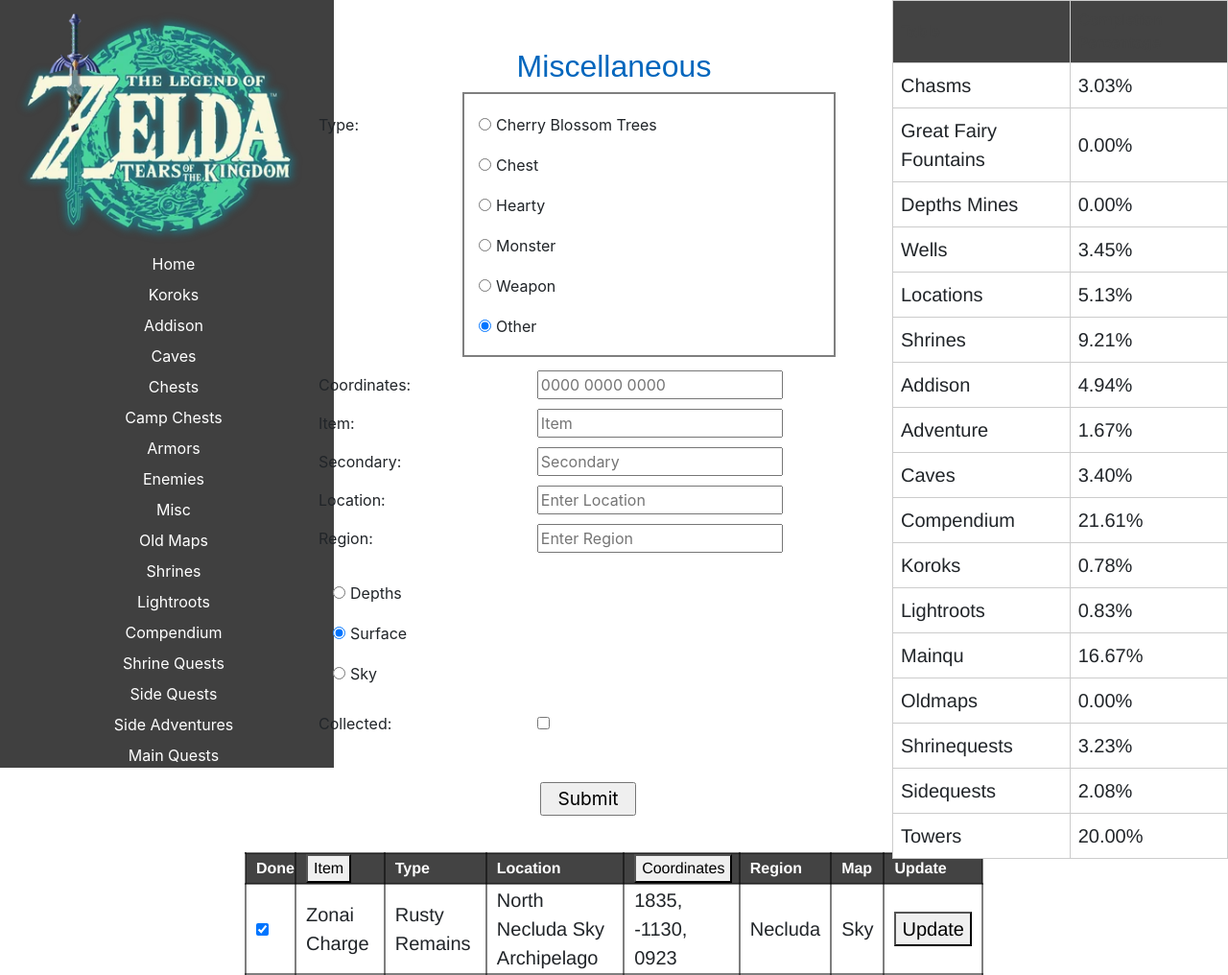
After one commit to SLDowney/ProTrack-ProgressTracker, a Flask app: page /misc in a window 1280 px wide. The commit adds this page. Shown: the whole page at 96% size. Run offline with Flask 3, Linux system fonts and the light colour scheme; some libraries are stand-ins or nearby versions.

Commit message:
Update to Misc
Renamed Interesting.html to Misc.html. Created tables for food (hearty) and Cherry Blossom Trees, and created a new route for the new Misc.html page. Can now use Misc to enter objects as the user finds them, and they will be added to the respective databases based on type (Note: type Other will add item to misc database). As of now, misc.html page only shows entries into the misc table. To see other successful entries, must navigate to the appropriate page - of which the only one currently is Chests.

```diff
--- a/site/application.py
+++ b/site/application.py
@@ -154,7 +154,6 @@ def get_percentages():
 def update_weapons_table(weapon_name, region, damage, buff):
     with closing(conn.cursor()) as c:
         c.execute('SELECT * FROM Weapons WHERE weapon_name = ?', (weapon_name,))
-        c.execute('SELECT * FROM Weapons WHERE weapon_name = ?', (weapon_name,))
         weapon_data = c.fetchone()
 
         if weapon_data:
@@ -456,6 +455,143 @@ def add_chest():
         headline = "Error in insert operation. Please try again."
         return redirect('/chests')
     return redirect('/chests')
+
+@app.route('/misc', methods=['GET', 'POST'])
+def misc():
+    headline = "Miscellaneous"
+    percentages = get_percentages()
+    scroll_position = session.get('scrollPosition')
+    if scroll_position is not None:
+        scroll_position = int(scroll_position)
+
+    if request.method == 'POST':
+        with closing(conn.cursor()) as c:
+            miscs = c.execute('SELECT * FROM misc').fetchall()
+            for misc in miscs:
+                misc_id = misc[0]
+                misc_found = request.form.get(f'misc_found_{misc_id}')
+                if misc_found is None:
+                    misc_found = '0'
+                else:
+                    misc_found = '1'
+                print("misc_id:", misc_id)
+                print("misc_found:", misc_found)
+                c.execute('UPDATE misc SET misc_done = ? WHERE misc_id = ?', (misc_found, misc_id))
+                print("Executed update statement for misc ID:", misc_id)
+            conn.commit()
+
+    # Retrieve all miscs from the database
+    with closing(conn.cursor()) as c:
+        things = []
+        c.execute('SELECT * FROM misc')
+        miscs = c.fetchall()
+        # c.execute('SELECT * FROM food')
+        # food = c.fetchall
+        # things.extend(miscs)
+        # things.extend(food)
+        # print("Things:", things)
+
+    return render_template('misc.html', miscs=miscs, scroll_position=scroll_position, headline=headline, percentages=percentages)
+
+
+@app.route("/add_misc", methods=["POST"])
+def add_misc():
+    try:
+        misc_coord = request.form['misc_coord']
+        # Remove spaces and commas from the input
+        misc_coord = misc_coord.replace(' ', '').replace(',', '')
+
+        # Format the misc_coord with commas while maintaining negative signs
+        formatted_misc_coord = ''
+        i = 0
+        while i < len(misc_coord):
+            section = misc_coord[i:i+4]
+            if section.startswith('-'):
+                section = misc_coord[i:i+5]
+                formatted_misc_coord += section + ', '
+                i += 5
+            else:
+                formatted_misc_coord += section[:4] + ', '
+                i += 4
+        formatted_misc_coord = formatted_misc_coord.rstrip(', ')
+
+        misc_type = request.form['misc_type']
+        misc_item = request.form['misc_item']
+        misc_secondary = request.form['misc_secondary']
+        misc_location = request.form['misc_location']
+        misc_region = request.form['misc_region']
+        misc_done = request.form.get(f'misc_done')
+        misc_map = request.form['misc_map']
+
+        print("misc_Done:", misc_done)
+        if misc_done == None:
+            misc_done = "0"
+        else:
+            misc_done = "1"
+
+        if misc_type == "Weapon":
+            # Find the opening and closing parentheses positions
+            opening_parenthesis_pos = misc_item.find("(")
+            closing_parenthesis_pos = misc_item.find(")")
+
+            if opening_parenthesis_pos != -1 and closing_parenthesis_pos != -1:
+                # Extract the weapon name and damage number
+                weapon_name = misc_item[:opening_parenthesis_pos].strip()
+                damage_and_buff = misc_item[opening_parenthesis_pos + 1:closing_parenthesis_pos].strip()
+
+                # Find the position of the comma to separate damage number and buff
+                comma_pos = damage_and_buff.find(",")
+                if comma_pos != -1:
+                    damage_number = damage_and_buff[:comma_pos].strip()
+                    buff = damage_and_buff[comma_pos + 1:].strip()
+                else:
+                    # If there is no comma, consider the whole part as damage number and no buff
+                    damage_number = damage_and_buff.strip()
+                    buff = "No Buff"
+
+                print("Weapon Name:", weapon_name)
+                print("Damage Number:", damage_number)
+                print("Buff:", buff)
+                update_weapons_table(weapon_name, misc_region, damage_number, buff)
+
+            else:
+                print("Invalid misc item format.")
+
+        with closing(conn.cursor()) as c:
+            if misc_type == "Cherry Blossom Trees":
+                query = '''INSERT INTO cherry_blossom_trees (cherry_coord, cherry_location, cherry_region, cherry_found)
+                        VALUES(?, ?, ?, ?)'''
+                c.execute(query, (formatted_misc_coord, misc_location, misc_region, misc_done))
+
+            if misc_type == "Monster":
+                query = '''INSERT INTO enemies (e_coord, e_monster, e_color, e_location,e_region, e_found, e_map)
+                        VALUES(?, ?, ?, ?, ?, ?, ?)'''
+                c.execute(query, (formatted_misc_coord, misc_item, misc_secondary, misc_location, misc_region, misc_done, misc_map))
+
+            if misc_type == "Hearty":
+                query = '''INSERT INTO food (food_category, food_item, food_tier, food_coord, food_location, food_region, food_found, food_map)
+                        VALUES(?, ?, ?, ?, ?, ?, ?, ?)'''
+                print("inserted into food")
+                c.execute(query, (misc_type, misc_item, misc_secondary, formatted_misc_coord, misc_location, misc_region, misc_done, misc_map))
+
+            if misc_type == "Chest":
+                query = '''INSERT INTO chests (chest_type, chest_item, chest_coord, chest_location, chest_region, chest_sideq, chest_done, chest_map)
+                        VALUES(?, ?, ?, ?, ?, ?, ?, ?)'''
+                c.execute(query, (misc_type, misc_item, formatted_misc_coord, misc_location, misc_region, misc_secondary, misc_done, misc_map))
+            if misc_type == "Other":
+                query = '''INSERT INTO misc (misc_type, misc_item, misc_coord, misc_location, misc_region, misc_secondary, misc_done, misc_map)
+                        VALUES(?, ?, ?, ?, ?, ?, ?, ?)'''
+                c.execute(query, (misc_type, misc_item, formatted_misc_coord, misc_location, misc_region, misc_secondary, misc_done, misc_map))
+            conn.commit()
+            query = '''SELECT * FROM misc ORDER BY misc_id DESC LIMIT 1'''
+            c.execute(query)
+            row = c.fetchone()
+
+    except sqlite3.OperationalError as e:
+        print(e)
+        headline = "Error in insert operation. Please try again."
+        return redirect('/misc')
+    return redirect('/misc')
 
 @app.route('/camp_chest', methods=['GET', 'POST'])
 def camp_chest():
--- /dev/null
+++ b/site/static/javascript_misc.js
@@ -0,0 +1,67 @@
+window.addEventListener('DOMContentLoaded', function() {
+  var sortByNameBtn = document.getElementById("sort-by-name-btn");
+  var sortByCoordBtn = document.getElementById("sort-by-coord-btn");
+  var miscsList = document.getElementById('miscs-list');
+
+  var isNameSortAscending = true;
+  var isCoordSortAscending = true;
+
+  if (sortByNameBtn && sortByCoordBtn && miscsList) {
+    sortByNameBtn.addEventListener("click", function(event) {
+      event.preventDefault(); // Prevent form submission
+      sortmiscs('name');
+      isNameSortAscending = !isNameSortAscending; // Toggle sorting order
+    });
+
+    sortByCoordBtn.addEventListener("click", function(event) {
+      event.preventDefault(); // Prevent form submission
+      sortmiscs('coord');
+      isCoordSortAscending = !isCoordSortAscending; // Toggle sorting order
+    });
+  }
+
+  function sortmiscs(sortType) {
+    var miscs = Array.from(miscsList.getElementsByTagName('li'));
+
+    miscs.sort(function(a, b) {
+      var aValue, bValue;
+
+      if (sortType === 'name') {
+        aValue = a.querySelector("p").textContent;
+        bValue = b.querySelector("p").textContent;
+      } else if (sortType === 'coord') {
+        aValue = extractCoord(a);
+        bValue = extractCoord(b);
+      }
+
+      // Customize your sorting logic here
+      if (sortType === 'name') {
+        if (aValue < bValue) {
+          return isNameSortAscending ? -1 : 1;
+        } else if (aValue > bValue) {
+          return isNameSortAscending ? 1 : -1;
+        } else {
+          return 0;
+        }
+      } else if (sortType === 'coord') {
+        if (aValue < bValue) {
+          return isCoordSortAscending ? -1 : 1;
+        } else if (aValue > bValue) {
+          return isCoordSortAscending ? 1 : -1;
+        } else {
+          return 0;
+        }
+      }
+    });
+
+    miscs.forEach(function(misc) {
+      miscsList.appendChild(misc);
+    });
+  }
+
+  function extractCoord(miscElement) {
+    var miscCoord = miscElement.querySelector('p:nth-of-type(2)').textContent;
+    var coordParts = miscCoord.split(' ');
+    return coordParts.join('');
+  }
+});
--- a/site/templates/layout.html
+++ b/site/templates/layout.html
@@ -43,7 +43,7 @@
                         <a class="nav-link" href="{{ url_for('enemies') }}">Enemies</a>
                     </li>
                     <li class="nav-item">
-                        <a class="nav-link" href="{{ url_for('interesting') }}">Interesting</a>
+                        <a class="nav-link" href="{{ url_for('misc') }}">Misc</a>
                     </li>
                     <li class="nav-item">
                         <a class="nav-link" href="{{ url_for('oldmaps') }}">Old Maps</a>
--- /dev/null
+++ b/site/templates/misc.html
@@ -0,0 +1,109 @@
+{% extends "layout.html" %}
+
+{% block body %}
+    <form id="add_misc" method="POST" action="/add_misc">
+        <div id="new_chest_container">
+            <div id="addchest">
+                <label id="chest_labels" class="labels">Type:</label>
+                <div class="row">
+                    <div class="col">
+                        <label><input type="radio" name="misc_type" value="Cherry Blossom Trees">Cherry Blossom Trees</label><br>
+                        <label><input type="radio" name="misc_type" value="Chest">Chest</label><br>
+                        <label><input type="radio" name="misc_type" value="Hearty">Hearty</label><br>
+                        <label><input type="radio" name="misc_type" value="Monster">Monster</label><br>
+                        <label><input type="radio" name="misc_type" value="Weapon">Weapon</label><br>
+                        <label><input type="radio" name="misc_type" value="Other" checked>Other</label><br>
+                    </div>
+                </div>
+            </div>
+            <div id="addchest">
+                <label id="chest_labels" class="labels">Coordinates:</label>
+                <input type="text" id="misc_coord" name="misc_coord" placeholder="0000 0000 0000" required>
+            </div>
+            <div id="addchest">
+                <label id="chest_labels" class="labels">Item:</label>
+                <input type="text" id="misc_item" name="misc_item" placeholder="Item" required>
+            </div>
+            <div id="addchest">
+                <label id="chest_labels" class="labels">Secondary:</label>
+                <input type="text" id="misc_secondary" name="misc_secondary" placeholder="Secondary">
+            </div>
+            <div id="addchest">
+                <label id="chest_labels" class="labels">Location:</label>
+                <input type="text" id="misc_location" name="misc_location" placeholder="Enter Location" required>
+            </div>
+            <div id="addchest">
+                <label id="chest_labels" class="labels">Region:</label>
+                <input type="text" id="misc_region" name="misc_region" placeholder="Enter Region" required>
+            </div>
+            <div class="col" id="addchest">
+                <label><input type="radio" name="misc_map" value="Depths">Depths</label><br>
+                <label><input type="radio" name="misc_map" value="Surface" checked>Surface</label><br>
+                <label><input type="radio" name="misc_map" value="Sky">Sky</label><br>
+            </div>
+            <div id="addchest">
+                <label id="chest_labels" class="labels">Collected:</label>
+                <input type="checkbox" id="misc_done" name="misc_done" value="0" unchecked>
+            </div>
+        </div>
+        <input type="submit" id="addItemSubmit" value="Submit">
+    </form>
+
+    <form id="miscform" method="POST" action="/miscs">
+        <table class="chests-table">
+            <thead>
+                <tr>
+                    <th>Done</th>
+                    <th><button id="sort-by-name-btn" onclick="sortmiscs('name')">Item</button></th>
+                    <th>Type</th>
+                    <th>Location</th>
+                    <th><button id="sort-by-coord-btn" onclick="sortmiscs('coord')">Coordinates</button></th>
+                    <th>Region</th>
+                    <th>Map</th>
+                    <th>Update</th>
+                </tr>
+            </thead>
+
+            <tbody id="miscs-list">
+                {% for misc in miscs %}
+                <tr>
+                    <td>
+                        <input type="hidden" id="scroll_position" name="scroll_position" value="{{ scroll_position }}">
+                        <input type="hidden" id="misc_id_{{ misc[0] }}" name="misc_id_{{ misc[0] }}" value="{{ misc[0] }}">
+                        <input type="checkbox" id="misc_id_{{ misc[0] }}" name="misc_found_{{ misc[0] }}" value="1" {% if misc[7] == 1 %}checked{% elif misc[7] == 0 %} unchecked{% endif %}>
+                    </td>
+                    <td>{% if misc[7] != 1 %}
+                        ???
+                        {% else %}
+                            {{ misc[1] }}
+                        {% endif %}</td>
+                    <td>{{misc[2]}}</td>
+                    <td>
+                        {% if misc[5] == None %}
+                        {% else %}
+                            {{misc[5]}}
+                        {% endif %}
+                    </td>
+                    <td>
+                        {% if misc[4] == None %}
+                        {% else %}
+                            {{misc[4]}}
+                        {% endif %}
+                    </td>
+                    <td>
+                        {% if misc[6] == None %}
+                        {% else %}
+                            {{misc[6]}}
+                        {% endif %}
+                    </td>
+                    <td>{{misc[8]}}</td>
+                    <td>
+                        <button type="submit" id="misc_list_submit">Update</button>
+                    </td>
+                </tr>
+                {% endfor %}
+            </tbody>
+        </table>
+    </form>
+    <script src="{{ url_for('static', filename='javascript_misc.js') }}"></script>
+{% endblock %}
--- a/site/templates/oldmaps.html
+++ b/site/templates/oldmaps.html
@@ -24,11 +24,11 @@
                         <td>Coordinates</td>
                         <td>{{ result[5] }}</td>
                     </tr>
-                    {% if result[3] != 0 %}
                     <tr>
                         <td>Name</td>
                         <td>{{ result[4] }}</td>
                     </tr>
+                    {% if result[3] != 0 %}
                     <tr>
                         <td>Location</td>
                         <td>{{ result[7] }}</td>
```
Also changed, not shown: site/totk.db.
